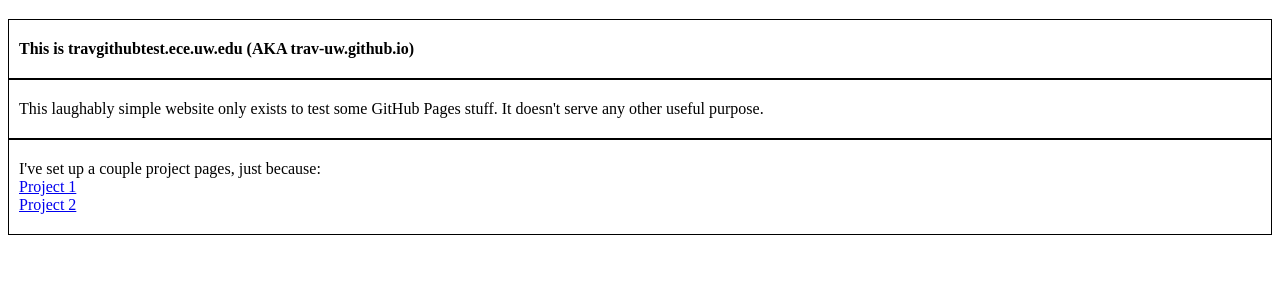
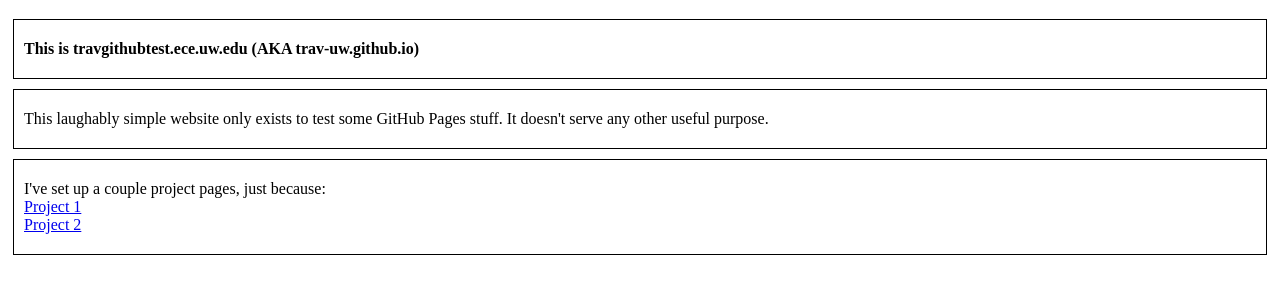
Before and after one commit to trav-uw/trav-uw.github.io, a plain HTML site: page index.html in a window 1280 px wide. Shown: the part 61-354 px from the top of the page. Drawn offline with Linux system fonts and the light colour scheme.

Commit message:
Update index.html
Fixing my pointless playing around w/ CSS

```diff
--- a/index.html
+++ b/index.html
@@ -4,7 +4,7 @@
 <title>Well hello there</title>
 <style>
   div {
-    spacing: 10px 5px 10px 5px;
+    margin: 10px 5px 10px 5px;
     padding: 20px 10px 20px 10px;
     border: 1px solid black;
     }
```
